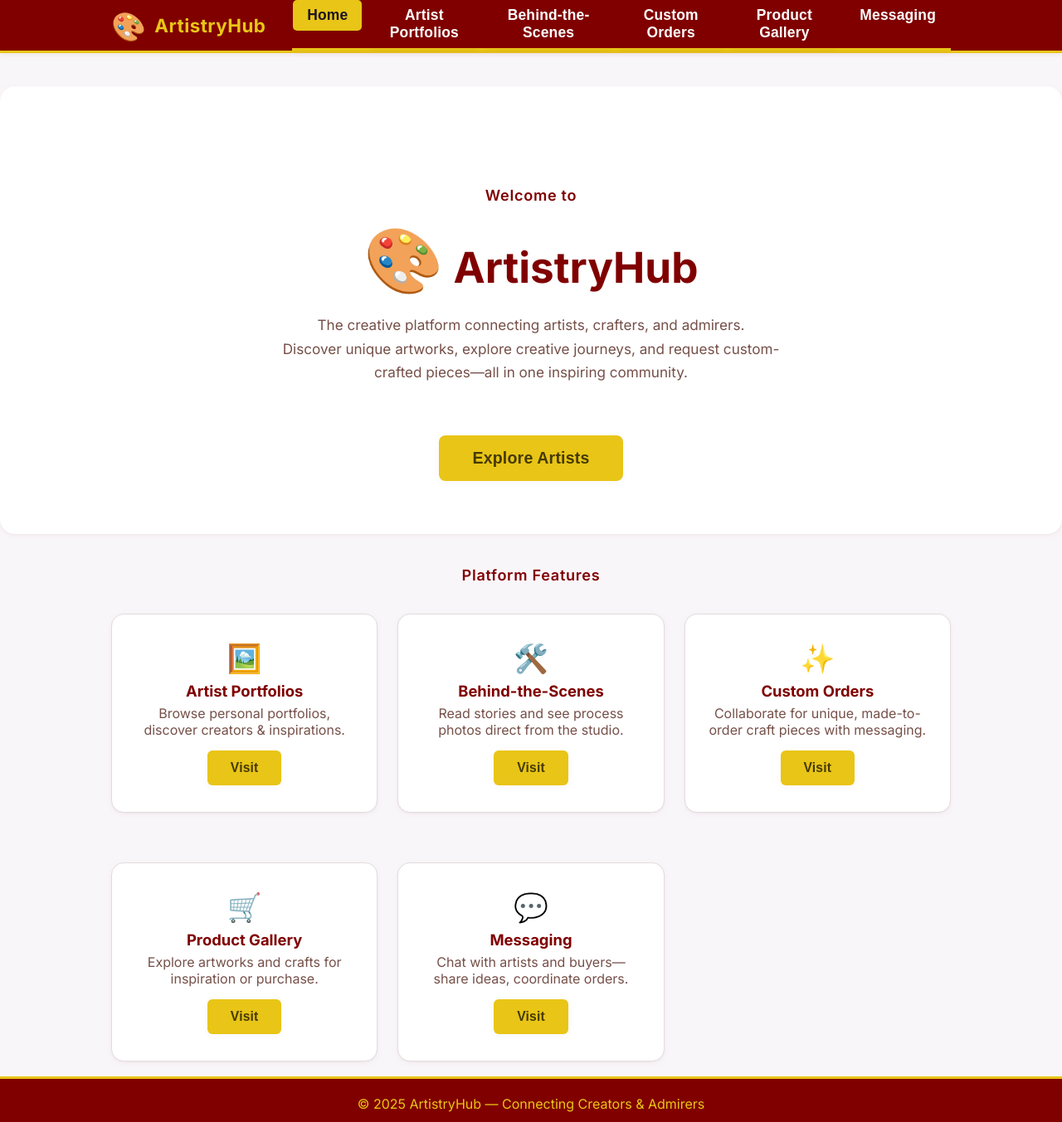
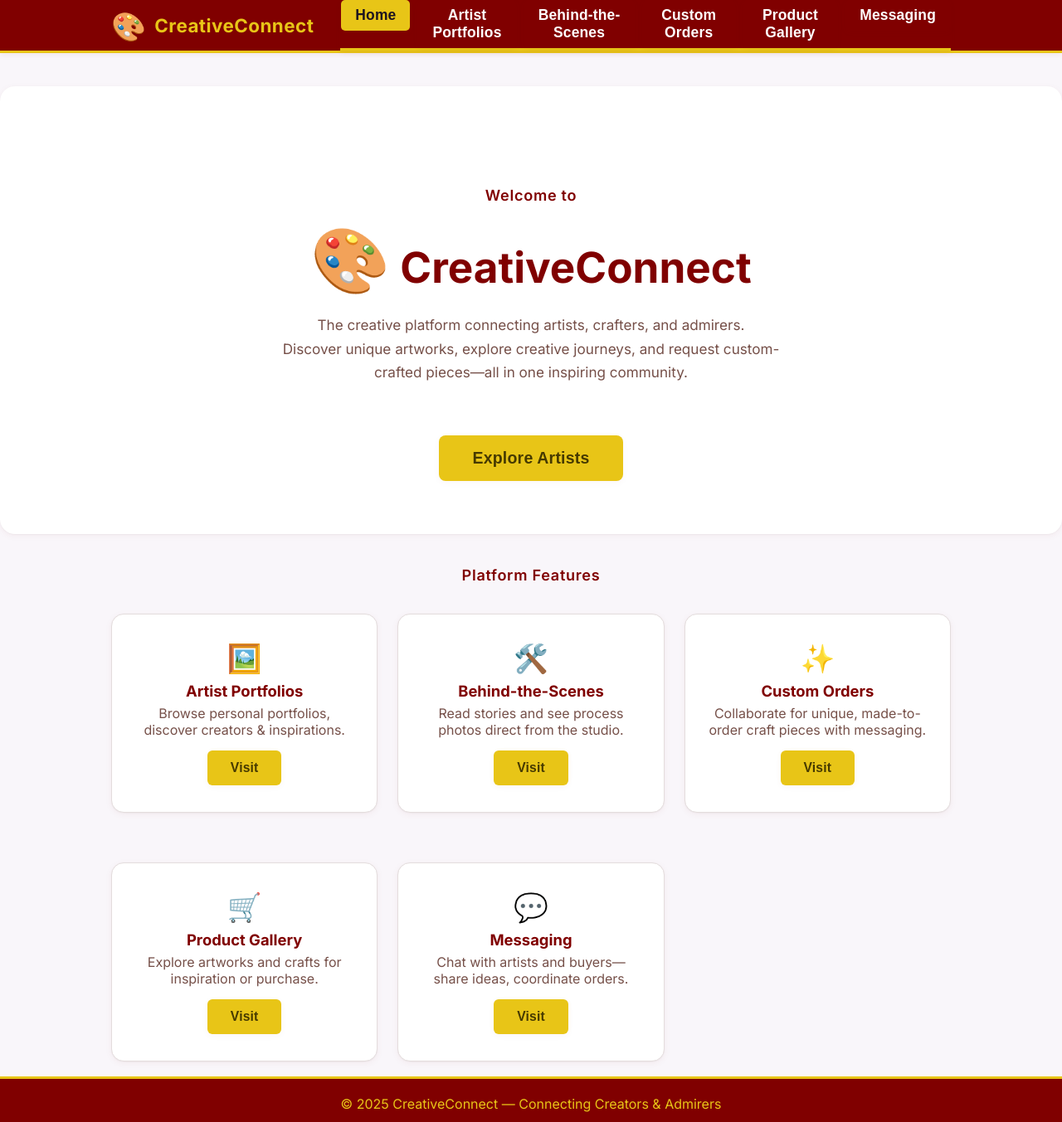
Before and after one commit to Workflow-Manager-admin/creativeconnect-26358-69501df3, a React (Create React App) app in the folder creativeconnect_frontend/: page / in a window 1280 px wide. Shown: the whole page at 83% size. Built offline with nearby package versions, Linux system fonts and the light colour scheme; the HTML template or start-up script is replaced by a standard one.

Commit message:
Auto-commit: Changes as of 2025-05-30T12:21:22.109542+00:00

```diff
--- a/creativeconnect_frontend/src/App.js
+++ b/creativeconnect_frontend/src/App.js
@@ -9,12 +9,14 @@ import MessagingSystem from './components/MessagingSystem';
 
 /*
   PUBLIC_INTERFACE
-  ArtistryHub Main App — Full Layout Version (Navigation + All Feature Sections)
+  CreativeConnect Main App — Layout, Branding, and All Features
 
-  - Navigation bar with section navigation
-  - Homepage with welcome banner and feature highlights
-  - Support for individual feature sections
-  - Footer branding
+  - Maroon header (logo + navigation tabs)
+  - White background for main content, shiny gold/yellow as accent for active tab/buttons
+  - Modular loading of all 5 core features, no router; state-based navigation
+  - Maroon footer with gold text
+  - Responsive, modern, accessible
+  - Brand: primary=maroon, secondary=white, accent=gold (#e8c517)
 */
 
 const SECTIONS = [
@@ -52,7 +54,7 @@ function App() {
             <section className="hero">
               <div className="subtitle">Welcome to</div>
               <h1 className="title">
-                <span className="logo-symbol" aria-label="Art">🎨</span> ArtistryHub
+                <span className="logo-symbol" aria-label="Art">🎨</span> CreativeConnect
               </h1>
               <p className="description">
                 The creative platform connecting artists, crafters, and admirers.<br />
@@ -113,7 +115,7 @@ function App() {
         <div className="container flex justify-between align-center">
           <div className="logo" style={{ cursor: "pointer" }} onClick={() => setSection('home')}>
             <span className="logo-symbol" aria-label="Art">🎨</span>
-            ArtistryHub
+            CreativeConnect
           </div>
           <nav className="navbar" style={{ flex: 1, marginLeft: 32 }}>
             <ul className="navbar-list flex" style={{ gap: 8, listStyle: "none", margin: 0, padding: 0 }}>
@@ -143,7 +145,7 @@ function App() {
       </header>
       <div style={{ flex: 1 }}>{renderSection()}</div>
       <footer className="footer">
-        &copy; {new Date().getFullYear()} ArtistryHub &mdash; Connecting Creators &amp; Admirers
+        &copy; {new Date().getFullYear()} CreativeConnect &mdash; Connecting Creators &amp; Admirers
       </footer>
     </div>
   );
```
Also changed, not shown: 2 other files (tests, documents, lock files or other folders).
